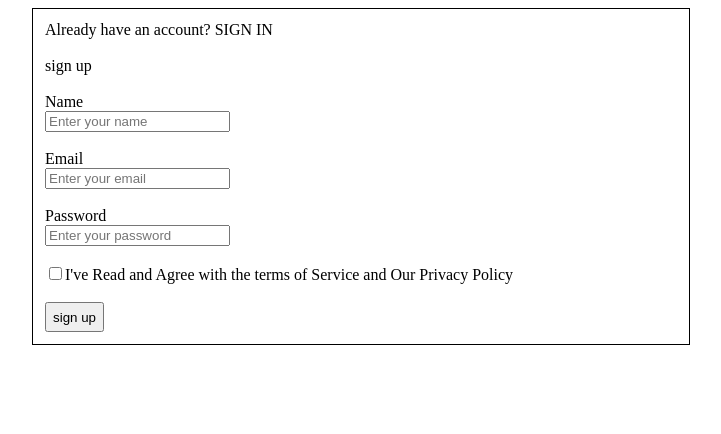
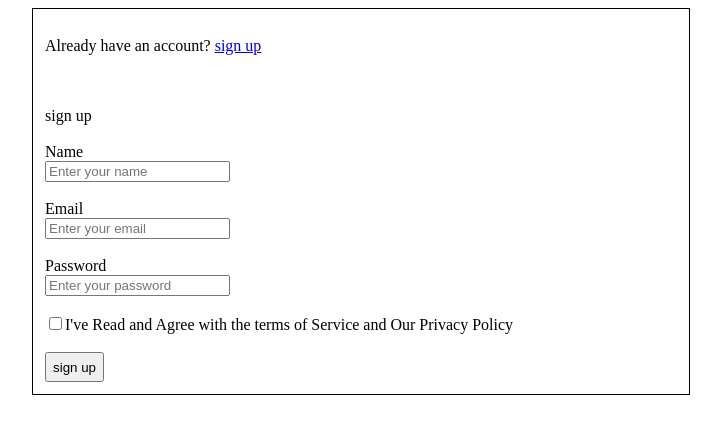
Before and after one commit to Daisy-che/PEPE, a plain HTML site: page Index.html in a window 1280 px wide. Shown: the whole page, without its empty margins (279-1000 px from the left). Drawn offline with Linux system fonts and the light colour scheme.

Commit message:
add files

```diff
--- a/Index.html
+++ b/Index.html
@@ -23,7 +23,7 @@
 </head>
 <body>
     <form id="form">
-Already have an account? SIGN IN
+<p>Already have an account? <a href="/INDEX.html">sign up</a> </p>
 <br/>
 <br/>
 sign up
```
Also changed, not shown: INDEX.html (+1 -1 lines).
